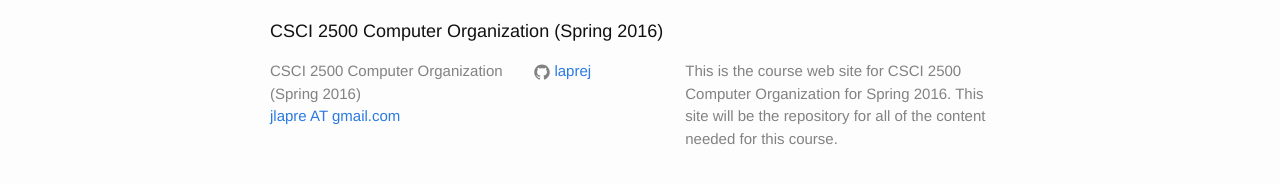
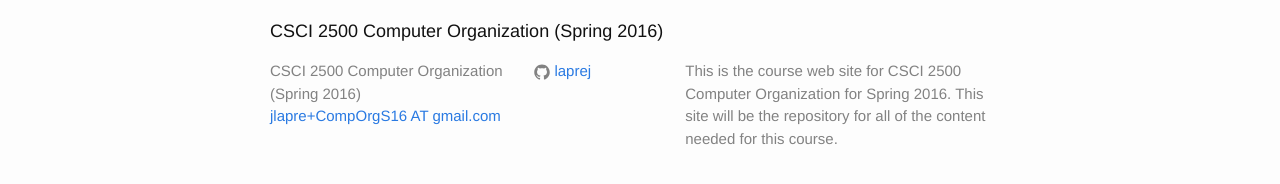
Before and after one commit to RPI-CSCI-2500-2016-Spring/RPI-CSCI-2500-2016-Spring.github.io, a Jekyll site: the page built from index.html, in a window 1280 px wide. Shown: the part 399-583 px from the top of the page. Built offline with Jekyll 4.4.1, drawn with Linux system fonts in a browser that asks for light colours.

Commit message:
Added plus CompOrgS16 to email

```diff
--- a/_config.yml
+++ b/_config.yml
@@ -7,7 +7,7 @@
 
 # Site settings
 title: CSCI 2500 Computer Organization (Spring 2016)
-email: jlapre AT gmail.com
+email: jlapre+CompOrgS16 AT gmail.com
 description: > # this means to ignore newlines until "baseurl:"
   This is the course web site for CSCI 2500 Computer Organization for Spring 2016.
   This site will be the repository for all of the content needed for this course.
```
